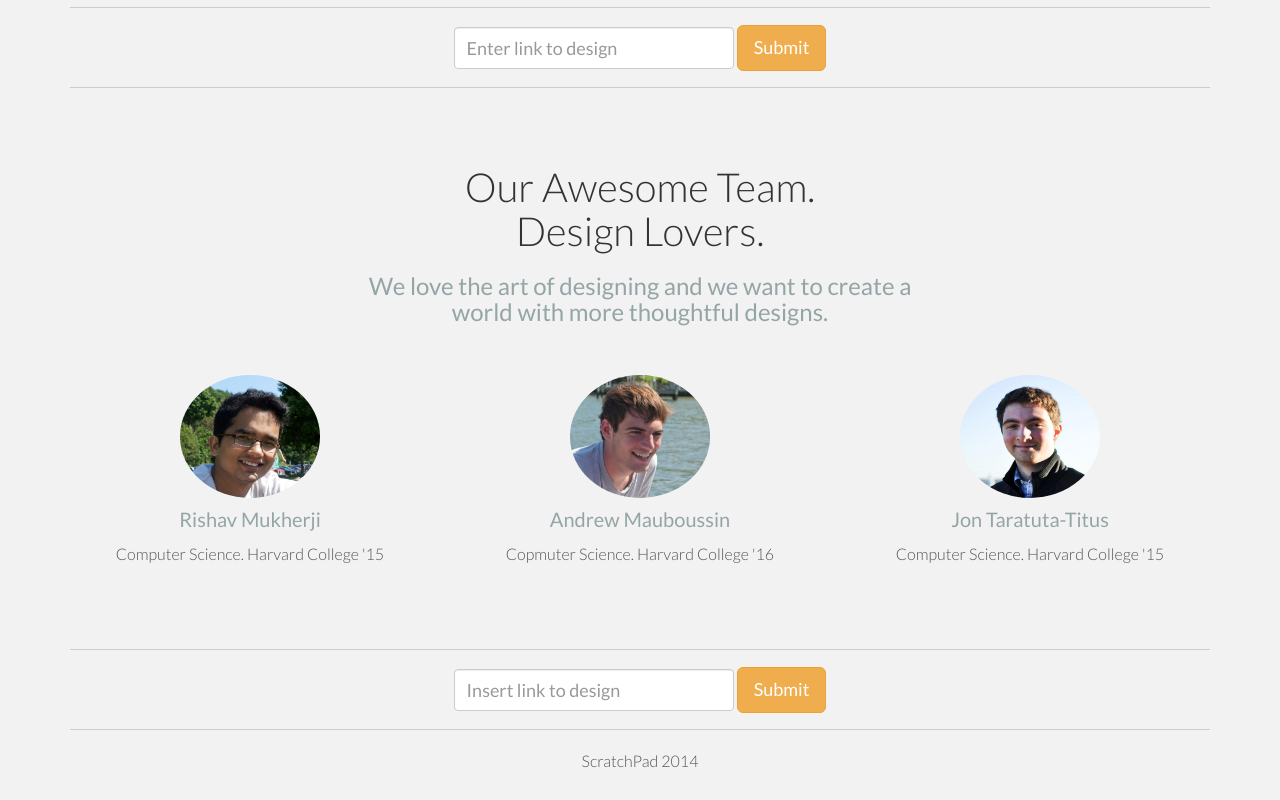
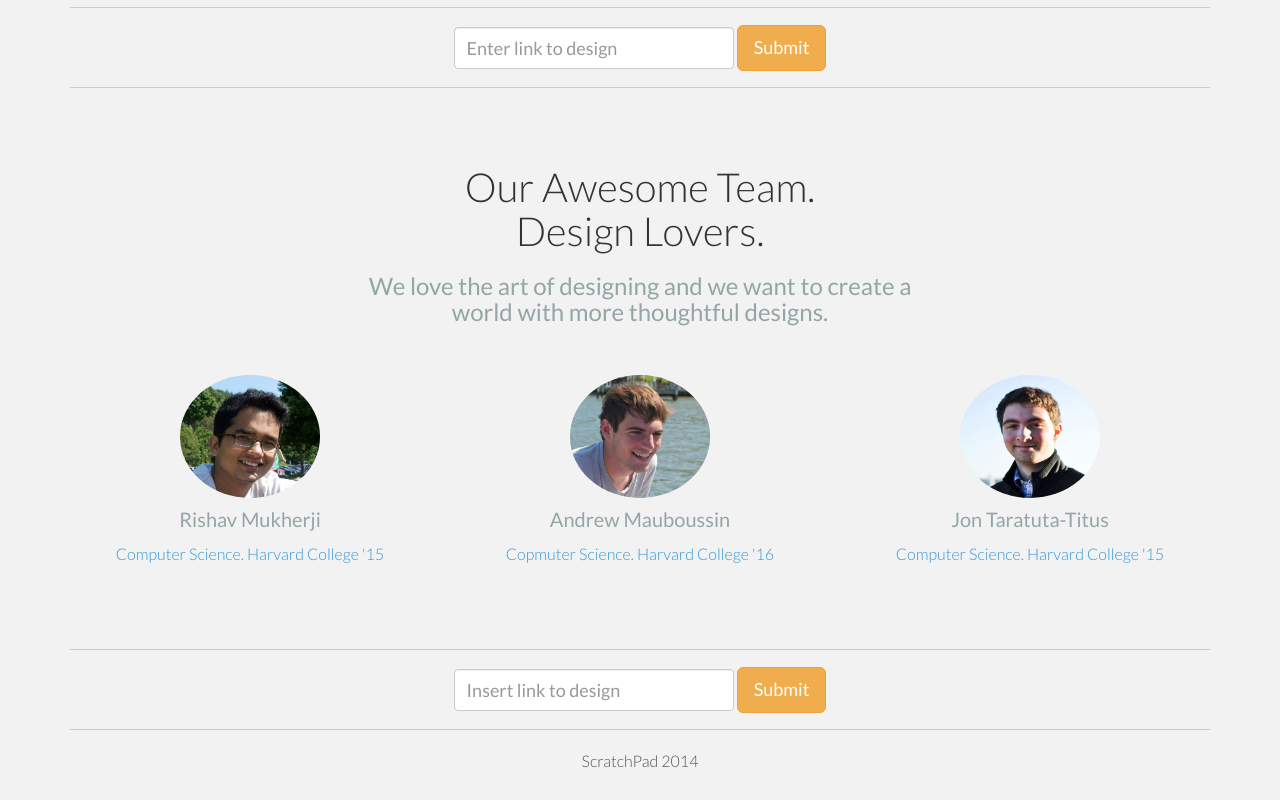
Before and after one commit to rishavmukherji/designfeedback, a plain HTML site: page landing_page/index.html in a window 1280 px wide. Shown: the part 2104-2904 px from the top of the page. Drawn offline with nearby package versions, Linux system fonts and the light colour scheme.

Commit message:
added linkedin link to landing page

```diff
--- a/landing_page/index.html
+++ b/landing_page/index.html
@@ -179,23 +179,23 @@
 
 		<div class="row mt centered">
 			<div class="col-lg-4">
-				<img class="img-circle" src="assets/img/rish.jpg" width="140" alt="">
+				<a href="https://www.linkedin.com/in/rishavmukherji"><img class="img-circle" src="assets/img/rish.jpg" width="140" alt="">
 				<h4>Rishav Mukherji</h4>
-				<p>Computer Science. Harvard College '15</p>
+				<p>Computer Science. Harvard College '15</p></a>
 				<!--<p><i class="glyphicon glyphicon-send"></i> <i class="glyphicon glyphicon-phone"></i> <i class="glyphicon glyphicon-globe"></i></p>-->
 			</div><!--/col-lg-4 -->
 
 			<div class="col-lg-4">
-				<img class="img-circle" src="assets/img/andrew.jpg" width="140" alt="">
+				<a href="https://www.linkedin.com/in/amauboussin"><img class="img-circle" src="assets/img/andrew.jpg" width="140" alt="">
 				<h4>Andrew Mauboussin</h4>
-				<p>Copmuter Science. Harvard College '16</p>
+				<p>Copmuter Science. Harvard College '16</p></a>
 				<!--<p><i class="glyphicon glyphicon-send"></i> <i class="glyphicon glyphicon-phone"></i> <i class="glyphicon glyphicon-globe"></i></p>-->
 			</div><!--/col-lg-4 -->
 
 			<div class="col-lg-4">
-				<img class="img-circle" src="assets/img/jon.jpg" width="140" alt="">
+				<a href="https://www.linkedin.com/pub/jonathan-taratuta-titus/63/784/330"><img class="img-circle" src="assets/img/jon.jpg" width="140" alt="">
 				<h4>Jon Taratuta-Titus</h4>
-				<p>Computer Science. Harvard College '15</p>
+				<p>Computer Science. Harvard College '15</p></a>
 				<!--<p><i class="glyphicon glyphicon-send"></i> <i class="glyphicon glyphicon-phone"></i> <i class="glyphicon glyphicon-globe"></i></p>-->
 			</div><!--/col-lg-4 -->
 		</div><!-- /row -->
```
